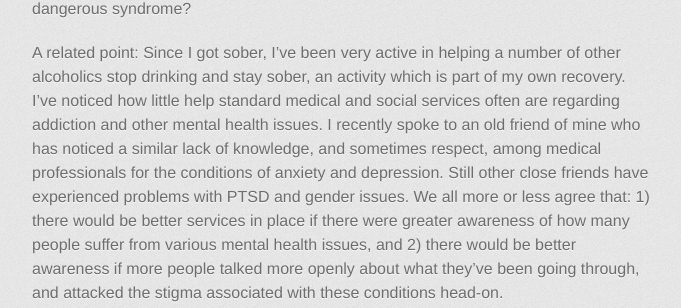
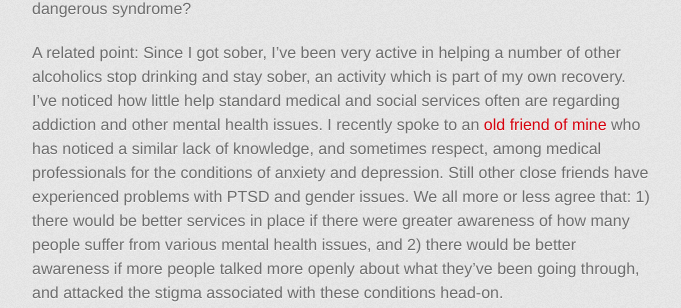
Before and after one commit to joelcw/joelcw.github.io, a Jekyll site: the page built from _posts/2014-02-21-silence-equals-death.md, in a window 1280 px wide and 900 px high, scrolled down 1114 px. Shown: the part 216-524 px from the top of the window, without its empty margins (298-979 px from the left). Built offline with Jekyll 4.4.1, drawn with Linux system fonts in a browser that asks for light colours; some web fonts are replaced; some of the changed lines change nothing that is shown.

Commit message:
fixed link

```diff
--- a/_posts/2014-02-21-silence-equals-death.md
+++ b/_posts/2014-02-21-silence-equals-death.md
@@ -17,7 +17,7 @@ As Larry Kramer once shouted into an ACT-UP meeting that had lost its focus, "PL
 
 But who is going to do the speaking out, if not us alcoholics and addicts who have been successfully treated, and so have been fortunate enough to recover from this dangerous syndrome?
 
-A related point: Since I got sober, I've been very active in helping a number of other alcoholics stop drinking and stay sober, an activity which is part of my own recovery. I've noticed how little help standard medical and social services often are regarding addiction and other mental health issues. I recently spoke to an old friend of mine who has noticed a similar lack of knowledge, and sometimes respect, among medical professionals for the conditions of anxiety and depression. Still other close friends have experienced problems with PTSD and gender issues. We all more or less agree that: 1) there would be better services in place if there were greater awareness of how many people suffer from various mental health issues, and 2) there would be better awareness if more people talked more openly about what they've been going through, and attacked the stigma associated with these conditions head-on.
+A related point: Since I got sober, I've been very active in helping a number of other alcoholics stop drinking and stay sober, an activity which is part of my own recovery. I've noticed how little help standard medical and social services often are regarding addiction and other mental health issues. I recently spoke to an [old friend of mine](https://www.facebook.com/lauren.hall.lew/posts/10100781570308633) who has noticed a similar lack of knowledge, and sometimes respect, among medical professionals for the conditions of anxiety and depression. Still other close friends have experienced problems with PTSD and gender issues. We all more or less agree that: 1) there would be better services in place if there were greater awareness of how many people suffer from various mental health issues, and 2) there would be better awareness if more people talked more openly about what they've been going through, and attacked the stigma associated with these conditions head-on.
 
 So, we naturally thought of the LGBTQ movement and the important role of "coming out" as, in addition to being an important personal step, an important political tactic to heighten awareness and build support for a broad social movement (take a look at Randy Shilts' excellent book [The Mayor of Castro Street](http://books.google.co.uk/books?id=P_2f521UkFIC&dq=The+mayor+of+castro+street&hl=en&sa=X&ei=EWQHU6-YKur07Aa7woGoBQ&redir_esc=y) for a discussion of the early days of that movement. I would also note that the LGBT-rights movement must be one of the most successful social movements in history, along with AA, in terms of spreading far and wide and achieving some of its goals in a short timespan. See [George Lakey's excellent article](http://wagingnonviolence.org/feature/lessons-from-the-lgbt-equality-movement/) comparing the success of LGBT-equality compared to other movemenets.)
 
```
